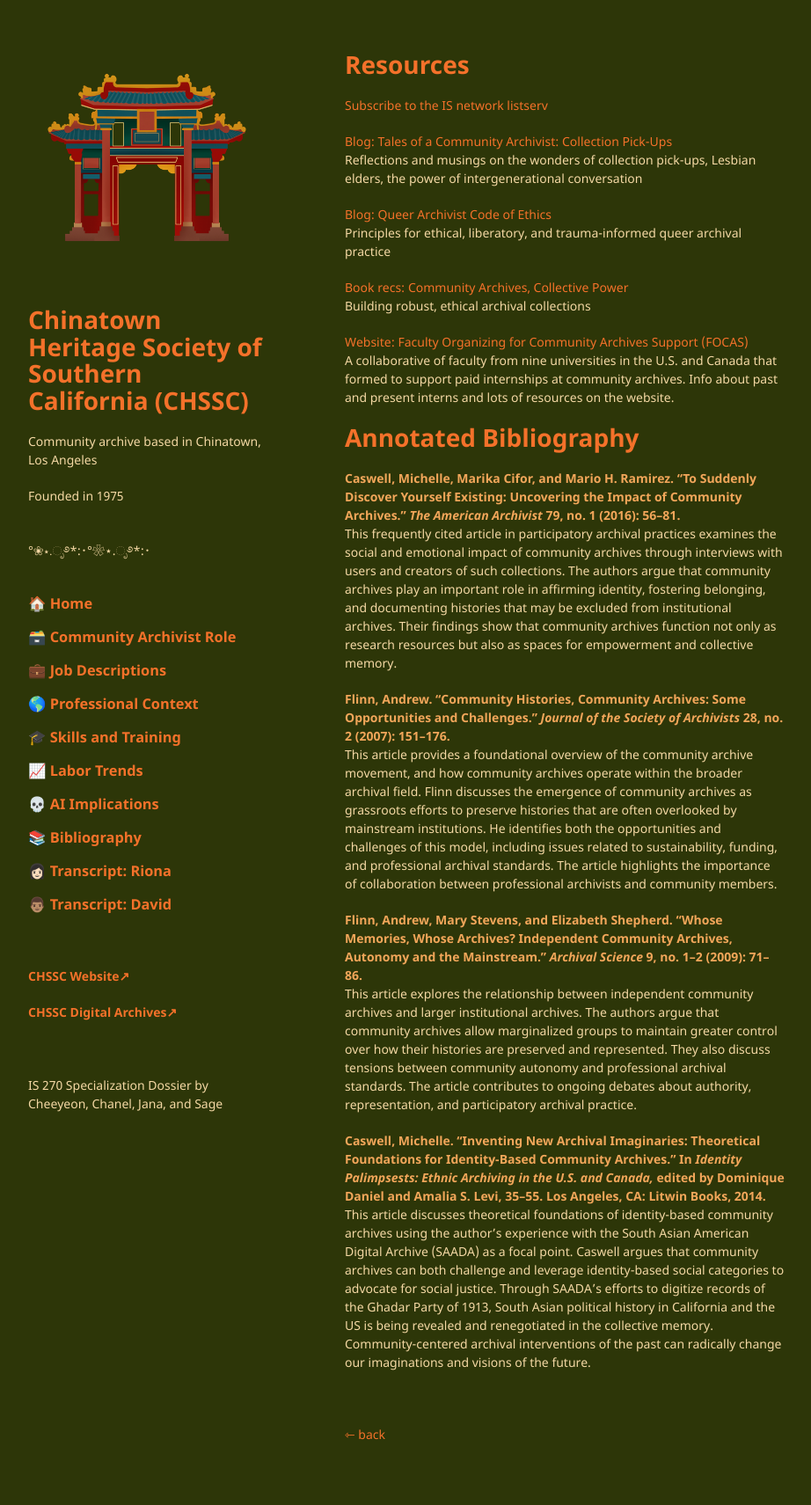
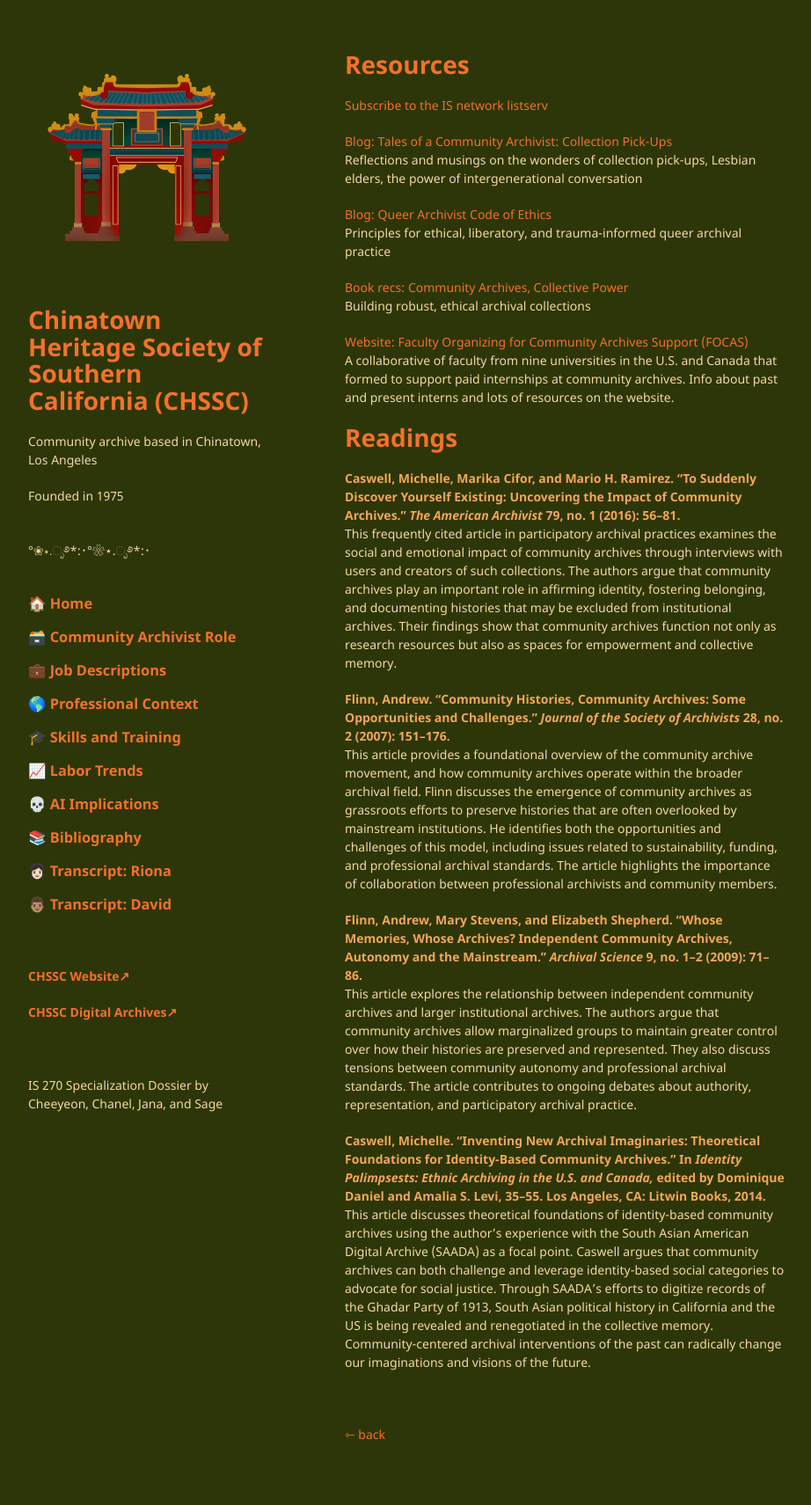
Before and after one commit to chaanelly/IS270-CHSSC, a Jekyll site: the page built from pages/resources.md, in a window 1280 px wide. Shown: the whole page at 88% size, without its empty margins (178-1100 px from the left). Built offline with Jekyll 4.4.1, drawn with Linux system fonts in a browser that asks for light colours; our own code applies the rules of GitHub Pages for plain Markdown files.

Commit message:
Update resources.md

```diff
--- a/pages/resources.md
+++ b/pages/resources.md
@@ -15,7 +15,7 @@ Building robust, ethical archival collections
 A collaborative of faculty from nine universities in the U.S. and Canada that formed to support paid internships at community archives. Info about past and present interns and lots of resources on the website.
 
 
-# Annotated Bibliography
+# Readings
 
 **Caswell, Michelle, Marika Cifor, and Mario H. Ramirez. “To Suddenly Discover Yourself Existing: Uncovering the Impact of Community Archives.” _The American Archivist_ 79, no. 1 (2016): 56–81.**\
 This frequently cited article in participatory archival practices examines the social and emotional impact of community archives through interviews with users and creators of such collections. The authors argue that community archives play an important role in affirming identity, fostering belonging, and documenting histories that may be excluded from institutional archives. Their findings show that community archives function not only as research resources but also as spaces for empowerment and collective memory.
```
